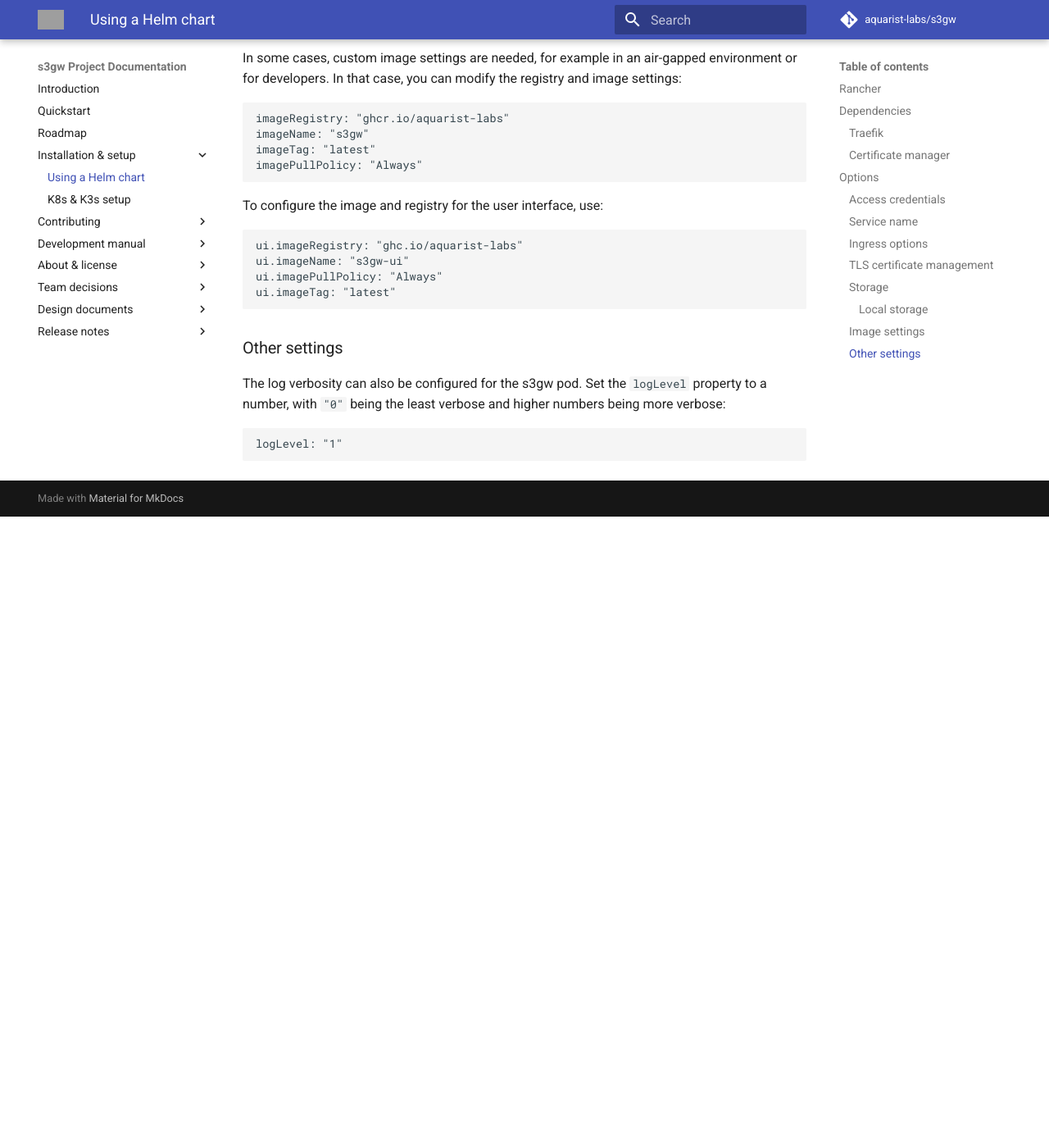
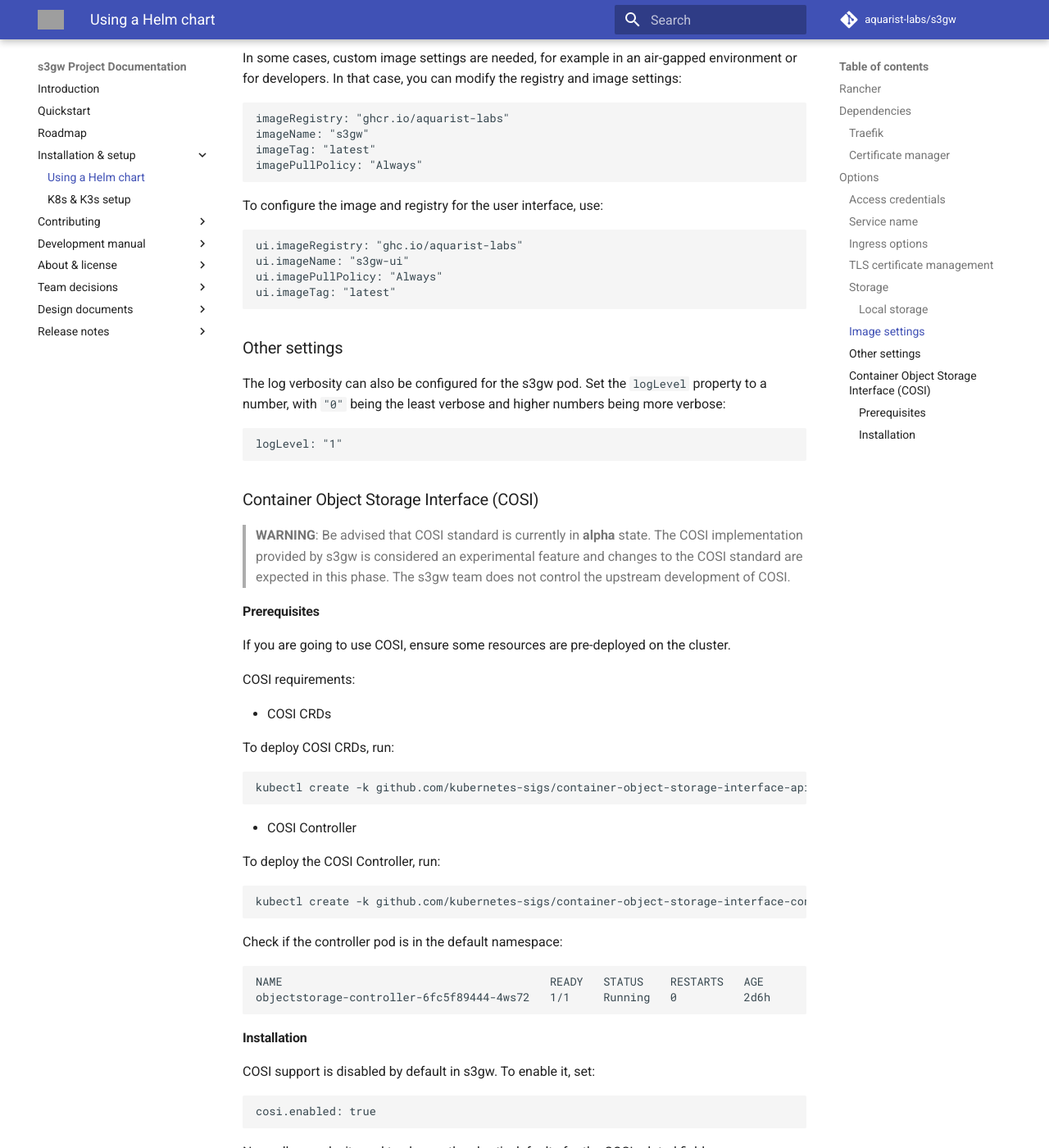
Before and after one commit to s3gw-tech/s3gw, an MkDocs documentation site: the page built from docs/helm-charts.md, in a window 1280 px wide and 1400 px high, scrolled down 4751 px. Shown: the whole window at 82% size. Built offline with MkDocs 1.6.1 and Material for MkDocs 9.7.7, drawn with Linux system fonts in a browser that asks for light colours; comment, search, counter and statistics services are not loaded; before the commit the page ends 5381 px from its top, so only the background shows below that; some of the changed text lies outside the part shown; grey boxes are pictures that could not be loaded.

Commit message:
add documentation for COSI deployment via Helm chart
Fixes: https://github.com/aquarist-labs/s3gw/issues/494
Signed-off-by: Giuseppe Baccini <giuseppe.baccini@suse.com>

````diff
--- a/docs/helm-charts.md
+++ b/docs/helm-charts.md
@@ -265,3 +265,85 @@
 ```yaml
 logLevel: "1"
 ```
+
+### Container Object Storage Interface (COSI)
+
+> **WARNING**: Be advised that COSI standard is currently in **alpha** state.
+> The COSI implementation provided by s3gw is considered an experimental feature
+> and changes to the COSI standard are expected in this phase.
+> The s3gw team does not control the upstream development of COSI.
+
+#### Prerequisites
+
+If you are going to use COSI, ensure some resources are pre-deployed on the cluster.
+
+COSI requirements:
+
+- COSI CRDs
+
+To deploy COSI CRDs, run:
+
+```bash
+kubectl create -k github.com/kubernetes-sigs/container-object-storage-interface-api
+```
+
+- COSI Controller
+
+To deploy the COSI Controller, run:
+
+```bash
+kubectl create -k github.com/kubernetes-sigs/container-object-storage-interface-controller
+```
+
+Check if the controller pod is in the default namespace:
+
+```shell
+NAME                                        READY   STATUS    RESTARTS   AGE
+objectstorage-controller-6fc5f89444-4ws72   1/1     Running   0          2d6h
+```
+
+#### Installation
+
+COSI support is disabled by default in s3gw. To enable it, set:
+
+```yaml
+cosi.enabled: true
+```
+
+Normally, you don't need to change the chart's defaults for the COSI related fields.
+
+However, the following fields can be customized:
+
+```yaml
+
+cosi.driver.imageName: # It specifies a custom image name for the COSI driver.
+                       # Default: s3gw-cosi-driver
+
+cosi.driver.imageTag: # It specifies a custom image tag for the COSI driver.
+                      # Default: the current chart version.
+
+cosi.driver.imageRegistry: #It specifies a custom image registry for the COSI driver.
+                           #Default: quay.io/s3gw
+
+cosi.driver.imagePullPolicy: # It specifies the pull policy for the COSI driver.
+                             # Default: IfNotPresent
+
+cosi.driver.name: # It specifies the name of the COSI driver.
+                  # Default: {Release.Name}.{Release.Namespace}.objectstorage.k8s.io
+
+cosi.sidecar.imageName: # It specifies a custom image name for the COSI sidecar.
+                        # Default: s3gw-cosi-sidecar
+
+cosi.sidecar.imageTag: # It specifies a custom image tag for the COSI sidecar.
+                       # Default: the current chart version.
+
+cosi.sidecar.imageRegistry: # It specifies a custom image registry for the COSI sidecar.
+                            # Default: quay.io/s3gw
+
+cosi.sidecar.imagePullPolicy: # It specifies the pull policy for the COSI sidecar.
+                              # Default: IfNotPresent
+
+cosi.sidecar.logLevel: # It specifies the log verbosity of the COSI sidecar.
+                       # Higher values are more verbose.
+                       # Default: 5
+```
````
Also changed, not shown: 1 other file.
